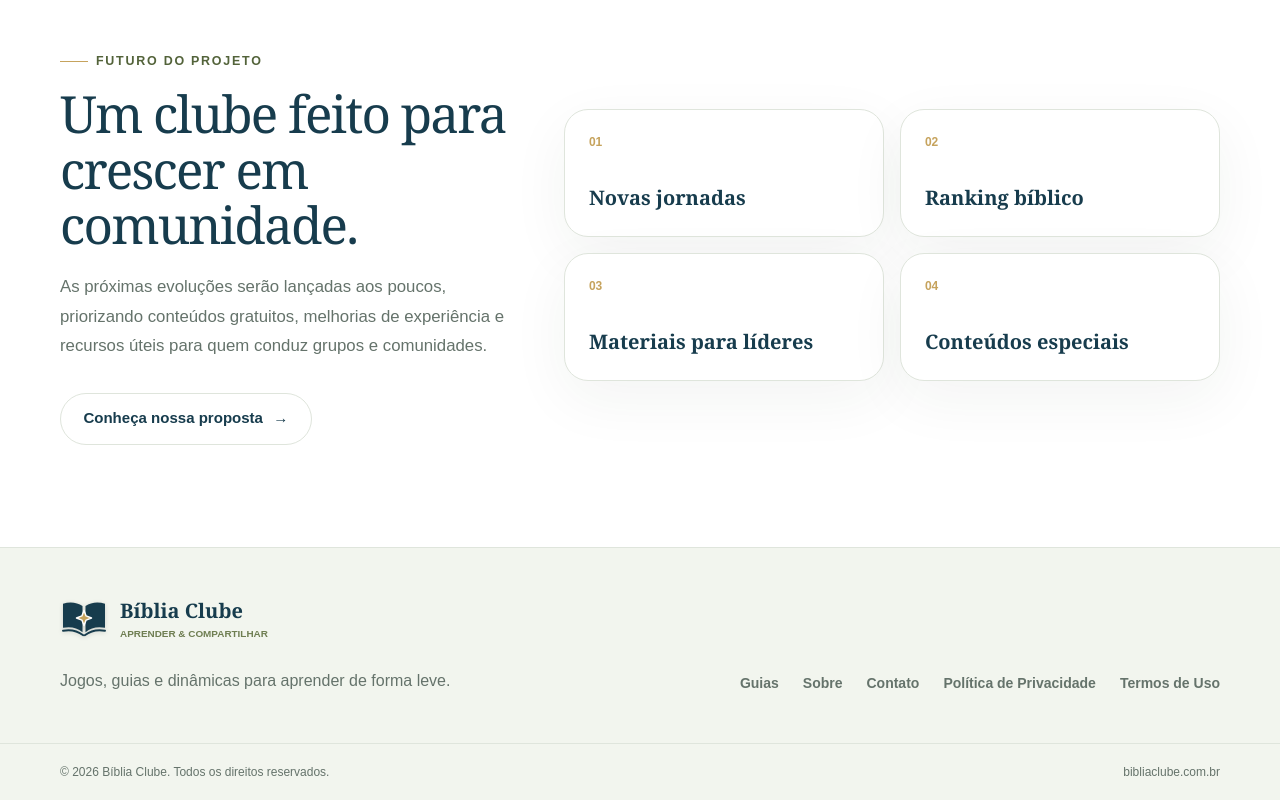
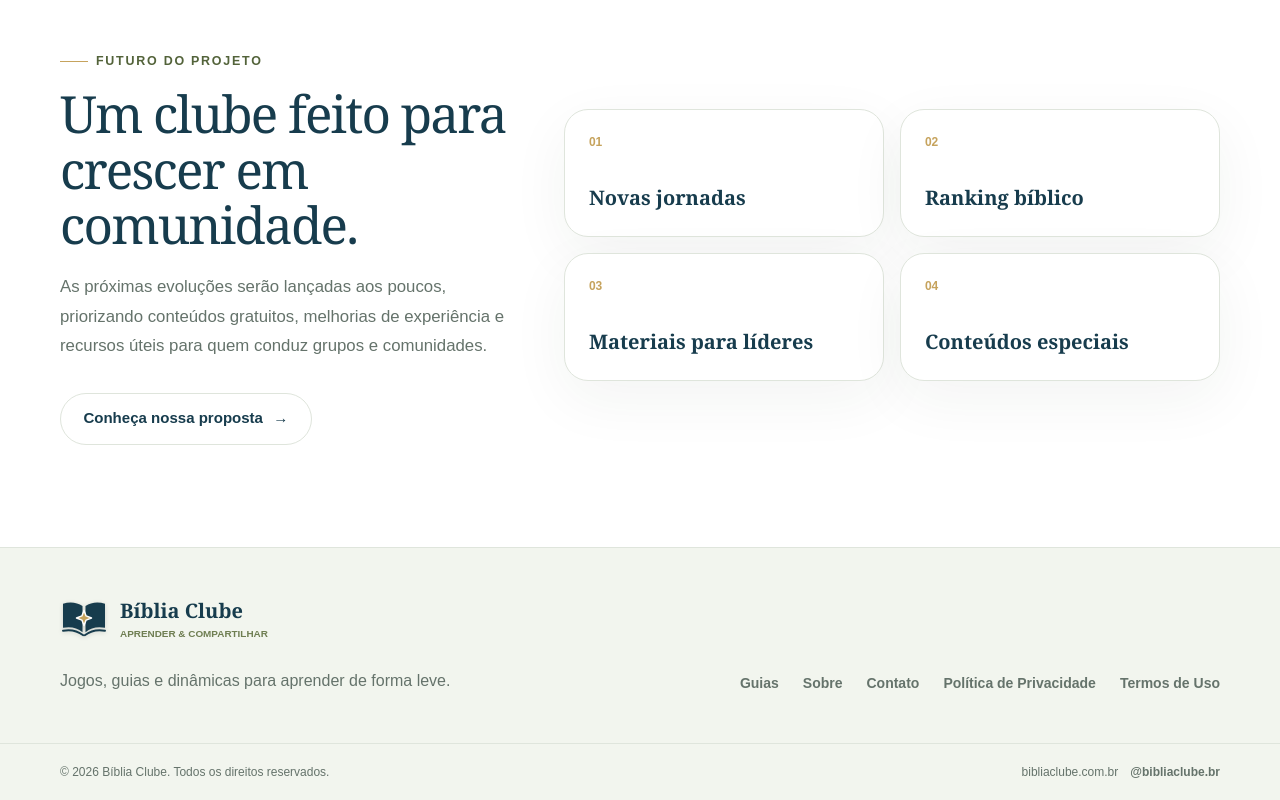
Before and after one commit to medinafrm-collab/biblia-clube, a Next.js app: page / in a window 1280 px wide. Shown: the part 4687-5487 px from the top of the page. Built offline with nearby package versions, Linux system fonts and the light colour scheme.

Commit message:
Adiciona Instagram aos contatos

```diff
--- a/src/app/contato/page.tsx
+++ b/src/app/contato/page.tsx
@@ -23,6 +23,17 @@ export default function ContatoPage() {
           </a>
           .
         </p>
+        <p className="mt-4">
+          Acompanhe tambÃ©m pelo Instagram:{" "}
+          <a
+            href="https://www.instagram.com/bibliaclube.br/"
+            target="_blank"
+            rel="noreferrer"
+          >
+            @bibliaclube.br
+          </a>
+          .
+        </p>
       </div>
       <div>
         <h2>Você pode escrever sobre</h2>
--- a/src/app/page.tsx
+++ b/src/app/page.tsx
@@ -46,6 +46,7 @@ const structuredData = {
         url: "https://www.bibliaclube.com.br/icon.svg",
       },
       email: "bibliaclubeweb@gmail.com",
+      sameAs: ["https://www.instagram.com/bibliaclube.br/"],
     },
     {
       "@type": "WebSite",
--- a/src/components/Footer.tsx
+++ b/src/components/Footer.tsx
@@ -37,7 +37,17 @@ export function Footer() {
       <div className="border-t border-[var(--border)]">
         <div className="container-site flex flex-col gap-2 py-5 text-xs text-[var(--muted)] sm:flex-row sm:items-center sm:justify-between">
           <p>© {new Date().getFullYear()} Bíblia Clube. Todos os direitos reservados.</p>
-          <p>bibliaclube.com.br</p>
+          <p className="flex flex-wrap gap-x-3 gap-y-1">
+            <span>bibliaclube.com.br</span>
+            <a
+              href="https://www.instagram.com/bibliaclube.br/"
+              target="_blank"
+              rel="noreferrer"
+              className="font-bold text-[var(--muted)] no-underline hover:text-[var(--navy)]"
+            >
+              @bibliaclube.br
+            </a>
+          </p>
         </div>
       </div>
     </footer>
```
